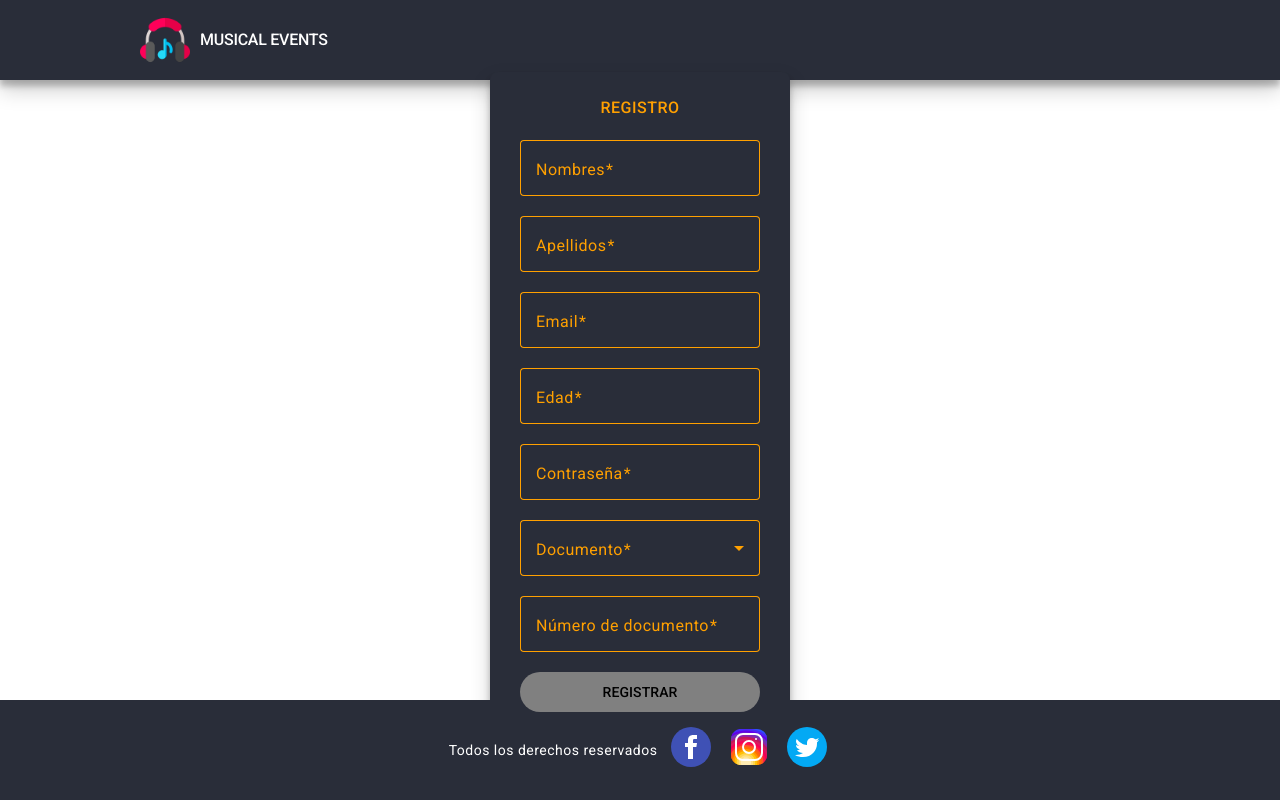
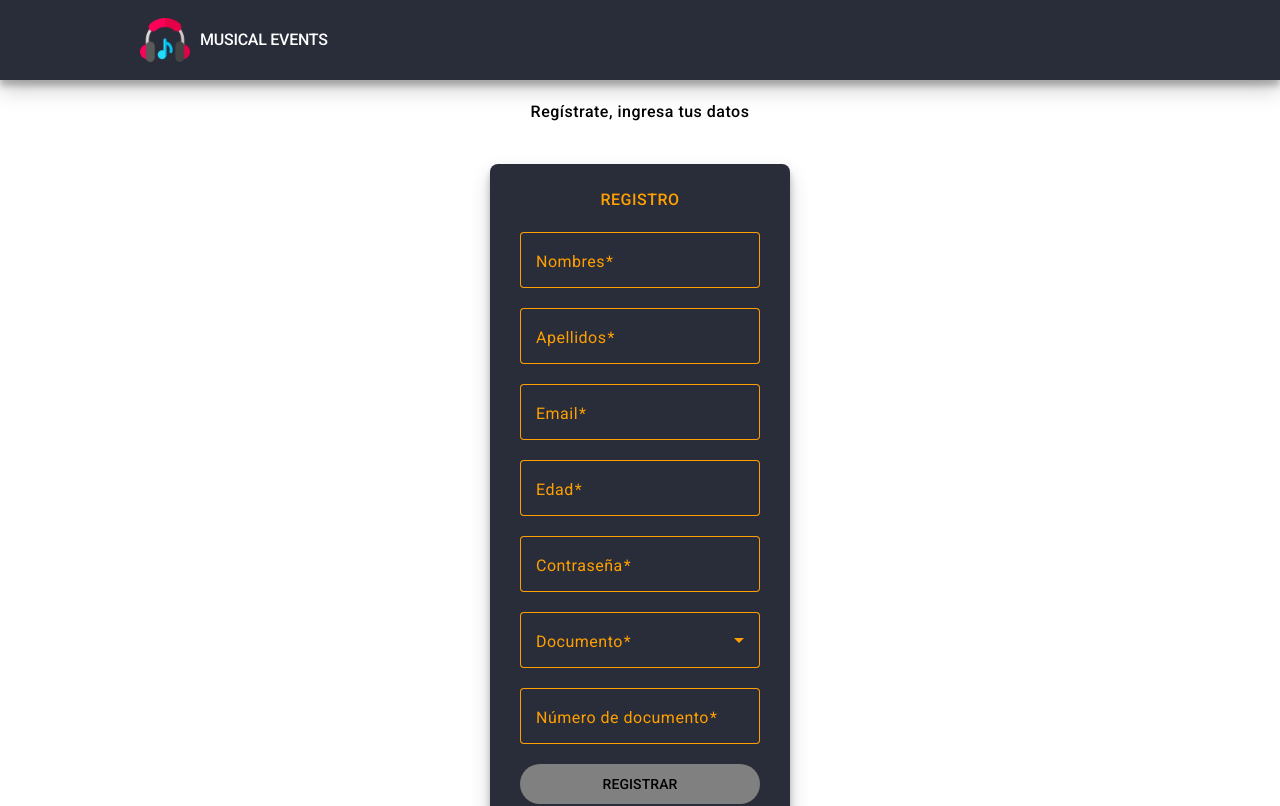
Before and after one commit to Abraham2748/musicstore-frontend202403, an Angular app: page /register in a window 1280 px wide. Shown: the top 806 px of the page. Built offline with nearby package versions, Linux system fonts and the light colour scheme.

Commit message:
Update register css

```diff
--- a/src/app/register/register.component.css
+++ b/src/app/register/register.component.css
@@ -20,7 +20,7 @@
   }
   & .content-container {
     display: flex;
-    min-height: 480px;
+    min-height: 740px;
     flex-direction: column;
     align-items: center;
     justify-content: center;
```
